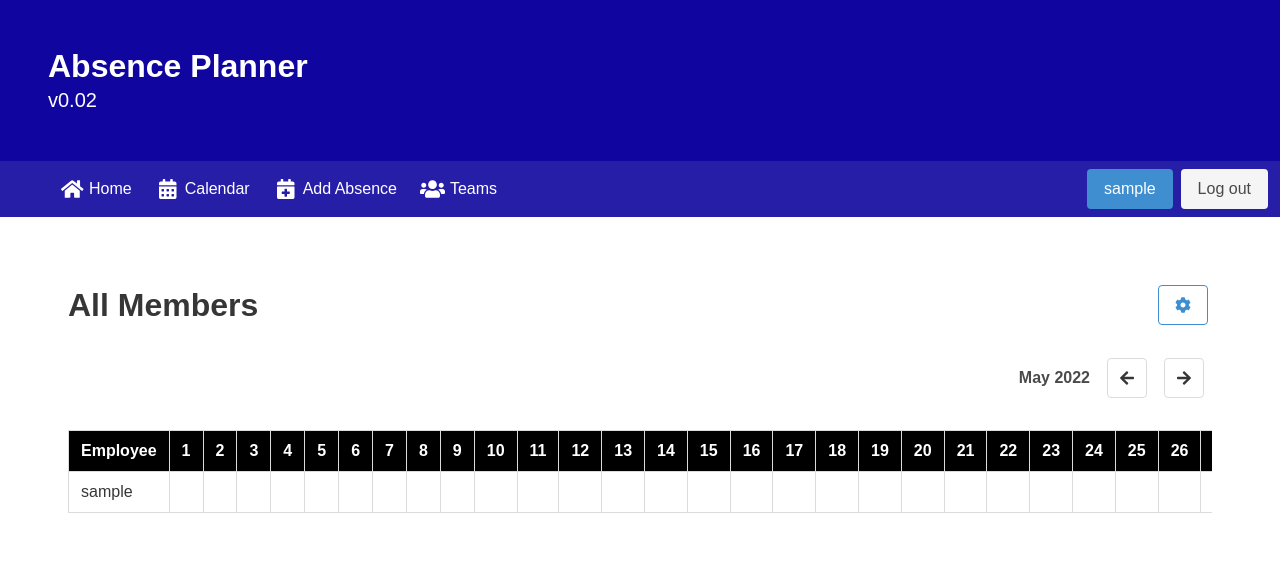
After one commit to rropen/absense-planner, a Django app: page /calendar/ in a window 1280 px wide. The commit adds this page. Shown: the top 580 px of the page. Run offline with Django 3.2, Linux system fonts and the light colour scheme; a user stored in the database is signed in; tables that the repository leaves empty hold one stand-in row (values such as "Sample post"); some libraries are stand-ins or nearby versions.

Commit message:
Main Calendar v0.1
The main calendar is working but has a lot of bugs, such as:
- User's own absences don't show within the main calendar
- When going back, it can cause issues with datetime

```diff
--- a/Templates/Base.html
+++ b/Templates/Base.html
@@ -156,12 +156,12 @@
         <span>Home</span>
       </a>
 
-      <!--<a class="navbar-item icon-text" href="/calendar/">
+      <a class="navbar-item icon-text" href="/calendar/">
         <span class="icon is-size-5">
           <i class="fas fa-calendar-alt"></i>
         </span>
         <span>Calendar</span>
-      </a>-->
+      </a>
 
       <a class="navbar-item icon-text" href="/absence/add">
         <span class="icon is-size-5">
--- /dev/null
+++ b/Templates/plannerapp/calendar.html
@@ -0,0 +1,161 @@
+{% extends 'Base.html' %}
+{% load get_key %}
+{% load check_absences %}
+{% block title %}Calendar{% endblock %}
+{% load static %}
+{% block content %}
+
+<div class="main">
+    <section class="section">
+        <div class="container">
+            <div class="level">
+                <div class="level-left">
+                    <h1 class="title is-3 level-item">
+                        All Members
+                    </h1>
+                </div>
+                <div class="level-right">
+                    <a class="button is-info is-outlined mx-1" href="#"><i class="fas fa-cog"></i></a>
+                </div>
+            </div>
+                {% if month_num == 12 %}
+                    {% if current_year|add:2 == next_year %}
+                        <div class="level is-block">
+                            <div class="level-right">
+                                <span class="has-text-weight-bold mx-2">{{month}} {{year}}</span>
+                                <a href="/calendar/{{previous_month}}/{{year}}" class="button3 right"><p class="buttons">
+                                    <button class="button ">
+                                      <span class="icon ">
+                                        <i class="fas fa-arrow-left"></i>
+                                      </span>
+                                    </button>
+                                  </p></a>
+
+                                  <a href="" class="button3 right noHover"><p class="buttons">
+                                    <button class="button " disabled>
+                                      <span class="icon ">
+                                        <i class="fas fa-arrow-right"></i>
+                                      </span>
+                                    </button>
+                                  </p></a>
+                            </div>
+                        </div>
+                    {% else %}
+                        <div class="level is-block">
+                            <div class="level-right">
+                                <span class="has-text-weight-bold mx-2">{{month}} {{year}}</span>
+                                <a href="/calendar/{{previous_month}}/{{year}}" class="button3 right"><p class="buttons">
+                                    <button class="button ">
+                                    <span class="icon ">
+                                        <i class="fas fa-arrow-left"></i>
+                                    </span>
+                                    </button>
+                                </p></a>
+                                <a href="/calendar/January/{{next_year}}" class="button3 right"><p class="buttons">
+                                    <button class="button ">
+                                      <span class="icon ">
+                                        <i class="fas fa-arrow-right"></i>
+                                      </span>
+                                    </button>
+                                  </p></a>
+                            </div>
+                        </div>
+                    {% endif %}
+                {% elif month_num == 1 %}
+                    {% if current_year|add:"-2" == previous_year %}
+                    <div class="level is-block">
+                        <div class="level-right">
+                            <span class="has-text-weight-bold mx-2">{{month}} {{year}}</span>
+                            <a href="" class="button3 right noHover"><p class="buttons">
+                                <button class="button" disabled>
+                                <span class="icon">
+                                    <i class="fas fa-arrow-left"></i>
+                                </span>
+                                </button>
+                            </p></a>
+                            <a href="/calendar/{{next_month}}/{{year}}" class="button3 right"><p class="buttons">
+                                <button class="button ">
+                                  <span class="icon ">
+                                    <i class="fas fa-arrow-right"></i>
+                                  </span>
+                                </button>
+                              </p></a>
+                        </div>
+                    </div>
+                    {% else %}
+                    <div class="level is-block">
+                        <div class="level-right">
+                            <span class="has-text-weight-bold mx-2">{{month}} {{year}}</span>
+                            <a href="/calendar/December/{{previous_year}}" class="button3 right"><p class="buttons">
+                                <button class="button ">
+                                  <span class="icon ">
+                                    <i class="fas fa-arrow-left"></i>
+                                  </span>
+                                </button>
+                              </p></a>
+
+                              <a href="/calendar/{{next_month}}/{{year}}" class="button3 right">
+                                    <p class="buttons">
+                                        <button class="button ">
+                                        <span class="icon ">
+                                            <i class="fas fa-arrow-right"></i>
+                                        </span>
+                                        </button>
+                                    </p>
+                                </a>
+                        </div>
+                    </div>
+                    {% endif %}
+                {% else %}
+                <div class="level is-block">
+                    <div class="level-right">
+                        <span class="has-text-weight-bold mx-2">{{month}} {{year}}</span>
+                        <a href="/calendar/{{previous_month}}/{{year}}" class="button3 right"><p class="buttons">
+                            <button class="button ">
+                            <span class="icon ">
+                                <i class="fas fa-arrow-left"></i>
+                            </span>
+                            </button>
+                        </p></a>
+                        <a href="/calendar/{{next_month}}/{{year}}" class="button3 right"><p class="buttons">
+                            <button class="button ">
+                            <span class="icon ">
+                                <i class="fas fa-arrow-right"></i>
+                            </span>
+                            </button>
+                        </p></a>
+                    </div>
+                </div>
+                {% endif %}
+
+            <div class="table-container" style="overflow: hidden">
+                <table class="table is-bordered is-striped" style="width:100%">
+                    <thead>
+                        <th style="background-color: black; color: white;">Employee</th>
+                        {% for day in day_range %}
+                            <th style="background-color: black; color: white;">{{day}}</th>
+                        {% endfor %}
+                    </thead>
+                    <tbody>
+                        {% for user in users %}
+                            <tr>
+                                <td>{{user.username}}</td>
+                                <!-- for every day in current month- -->
+                                {% for day in day_range %}
+                                    <!-- if absence day equals day then highlights red -->
+                                    {% check_absences absence_dates|get_key:user year month_num day as check_absence %}
+                                    {% if check_absence %}
+                                        <td style="background-color:red"></td>
+                                    {% else %}
+                                        <td></td>
+                                    {% endif %}
+                                {% endfor %}
+                            </tr>
+                        {% endfor %}
+                    </tbody>
+                </table>
+            </div>
+        </div>
+    </section>
+</div>
+{% endblock %}
--- a/plannerapp/urls.py
+++ b/plannerapp/urls.py
@@ -3,6 +3,8 @@ from . import views
 
 urlpatterns = [
     path("", views.index, name="index"),
+    path("calendar/", views.all_calendar, name="all_Calendar"),
+    path("calendar/<str:month>/<int:year>", views.all_calendar, name="all_calendar"),
     path("teams/", views.teams_dashboard, name="dashboard"),
     path("teams/create", views.create_team, name="create_team"),
     path("teams/join", views.join_team, name="join_team"),
--- a/plannerapp/views.py
+++ b/plannerapp/views.py
@@ -178,27 +178,27 @@ def team_calendar(request, id, month=MONTH, year=YEAR):
                         "dates": total_absence_dates[user],
                     }
                 )
+
             # for each user it maps the set of dates to a dictionary key labelled as the users name
             total_absence_dates[user] = total_absence_dates[user]
             all_absences[user] = absence_content
-
-    else:
-        total_absence_dates[user] = []
-        all_absences[user] = []
 
 
     previous_month = 1
     next_month = 12
     try:
+
         next_month = datetime.datetime.strptime(
             str((datetime.datetime.strptime(month, "%B")).month + 1), "%m"
         ).strftime("%B")
+    except:
+        pass
+    try:
         previous_month = datetime.datetime.strptime(
             str((datetime.datetime.strptime(month, "%B")).month - 1), "%m"
         ).strftime("%B")
     except:
         pass
-
     dates = "dates"
     team = Team.objects.get(id=id)
     context = {
@@ -223,6 +223,99 @@ def team_calendar(request, id, month=MONTH, year=YEAR):
     }
 
     return render(request, "teams/calendar.html", context)
+
+
+@login_required
+def all_calendar(request, month=MONTH, year=YEAR):
+    month_days = calendar.monthrange(
+        year, datetime.datetime.strptime(month, "%B").month
+    )[1]
+
+    all_users = []
+    user_relations = Relationship.objects.filter(user=request.user)
+    for relation in user_relations:
+        rels = Relationship.objects.filter(team=relation.team)
+        for rel in rels:
+            if rel.user in all_users:
+                pass
+            else:
+                all_users.append(rel.user)
+
+    absence_content = []
+    total_absence_dates = {}
+    all_absences = {}
+    delta = datetime.timedelta(days=1)
+
+    for user in all_users:
+        # all the absences for the user
+        absence_info = Absence.objects.filter(User_ID=user.id)
+        total_absence_dates[user] = []
+        all_absences[user] = []
+
+        # if they have any absences
+        if absence_info:
+            # mapping the absence content to keys in dictionary
+            for x in range(len(absence_info)): # pylint: disable=consider-using-enumerate
+
+                absence_id = absence_info[x].ID
+
+                absence_date_start = absence_info[x].absence_date_start
+                absence_date_end = absence_info[x].absence_date_end
+                dates = absence_date_start
+                while dates <= absence_date_end:
+                    total_absence_dates[user].append(dates)
+                    dates += delta
+
+                absence_content.append(
+                    {
+                        "ID": absence_id,
+                        "absence_date_start": absence_date_start,
+                        "absence_date_end": absence_date_end,
+                        "dates": total_absence_dates[user],
+                    }
+                )
+            # for each user it maps the set of dates to a dictionary key labelled as the users name
+            total_absence_dates[user] = total_absence_dates[user]
+            all_absences[user] = absence_content
+
+    else:
+        total_absence_dates[user] = []
+        all_absences[user] = []
+
+
+    previous_month = 1
+    next_month = 12
+    try:
+        next_month = datetime.datetime.strptime(
+            str((datetime.datetime.strptime(month, "%B")).month + 1), "%m"
+        ).strftime("%B")
+        previous_month = datetime.datetime.strptime(
+            str((datetime.datetime.strptime(month, "%B")).month - 1), "%m"
+        ).strftime("%B")
+    except:
+        pass
+
+    dates = "dates"
+    context = {
+        "current_date": current_date,
+        "day_range": range(1, month_days + 1),
+        "absences": all_absences,
+        "absence_dates": total_absence_dates,
+        "users": all_users,
+        "current_day": DAY,
+        "current_month": MONTH,
+        "current_year": YEAR,
+        "month_num": datetime.datetime.strptime(month, "%B").month,
+        "month": month,
+        "year": year,
+        "previous_year": year - 1,
+        "next_year": year + 1,
+        "previous_month": previous_month,
+        "next_month": next_month,
+        "date": dates,
+    }
+
+    return render(request, "plannerapp/calendar.html", context)
 
 
 # Profile page
```
